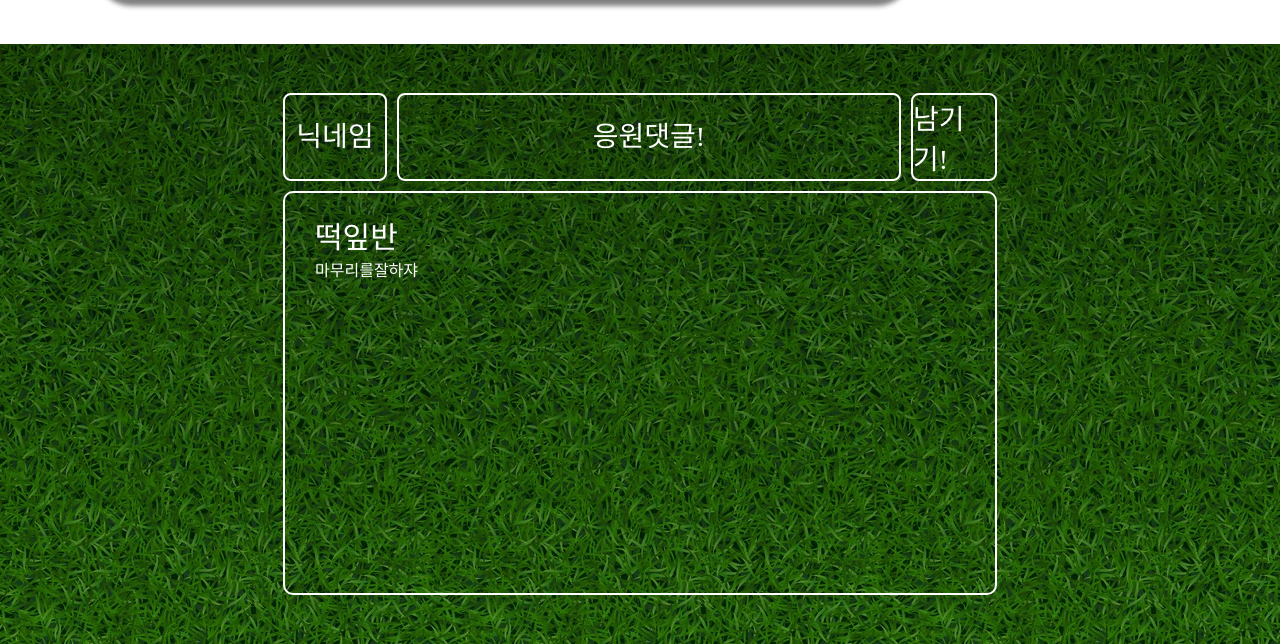
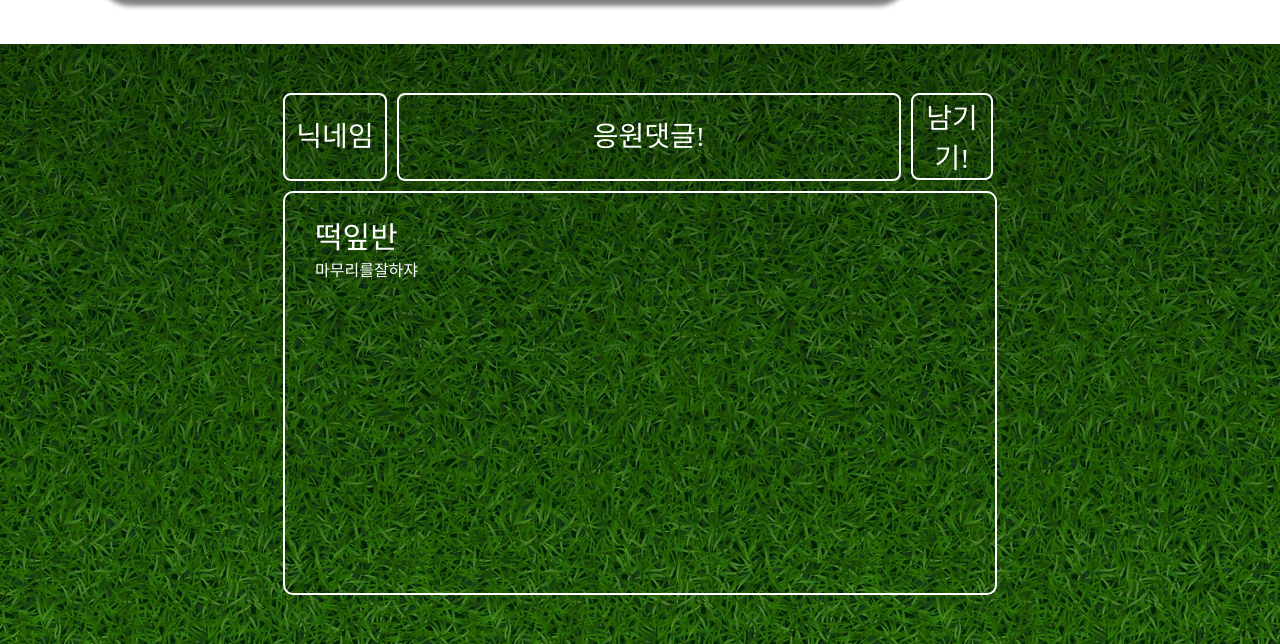
Before and after one commit to Gon1782/miniproject, a Python web app: template templates/index.html in a window 1280 px wide. Shown: the part 1393-2037 px from the top of the page. Run offline with Jinja, Linux system fonts and the light colour scheme; the template is opened without the code that fills it, so the values that code supplies are empty; some web fonts are replaced.

Commit message:
fix button

```diff
--- a/static/main.css
+++ b/static/main.css
@@ -75,14 +75,16 @@ input:focus{
   display: flex;
   justify-content: center;
   align-items: center;
-    height: 84px;
+  height: 87px;
   width: 82px;
   border: 2px solid white;
   border-radius: 8px;
+  background-color: transparent;
   color: white;
   font-family: "KOTRAHOPE";
   font-size: 28px;
 }
+
 
 .button:hover{
     box-shadow:  /* White glow */ 0 0 7px #fff, 0 0 10px rgb(255, 255, 255), 0 0 21px #fff,
--- a/templates/index.html
+++ b/templates/index.html
@@ -103,7 +103,7 @@
                 <div class="input_comment">
                     <input class="form-control2" placeholder="응원댓글!" id="comment"></input>
                 </div>
-                <a href=""><div onclick="save_comment()" type="button" class="button">남기기!</div></a>
+                <button onclick="save_comment()" type="button" class="button">남기기!</button>
                 </div>
         <div class="mycards" id="comment-list">
             <div class="card">
```
Lines whose indentation alone changed are shown as unchanged.
